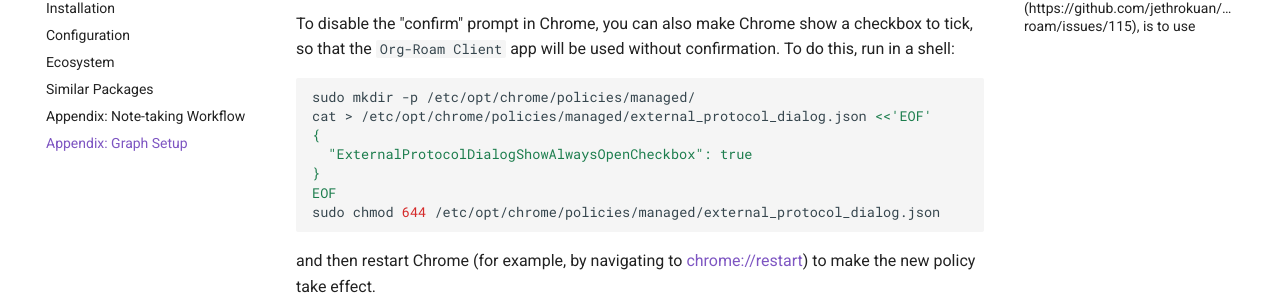
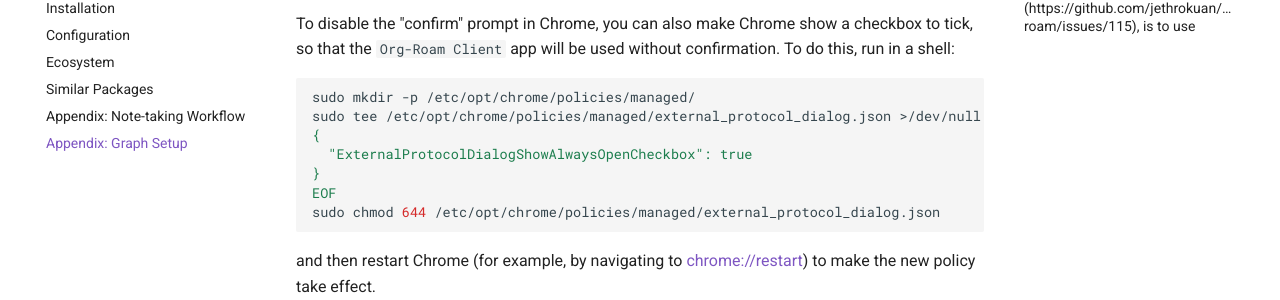
Before and after one commit to org-roam/org-roam, an MkDocs documentation site: the page built from doc/graph_setup.md, in a window 1280 px wide and 900 px high, scrolled down 634 px. Shown: the part 172-472 px from the top of the window. Built offline with MkDocs 1.6.1 and Material for MkDocs 9.7.7, drawn with Linux system fonts in a browser that asks for light colours; comment, search, counter and statistics services are not loaded.

Commit message:
Fix command to write file

````diff
--- a/doc/graph_setup.md
+++ b/doc/graph_setup.md
@@ -44,7 +44,7 @@ without confirmation. To do this, run in a shell:
 
 ```sh
 sudo mkdir -p /etc/opt/chrome/policies/managed/
-cat > /etc/opt/chrome/policies/managed/external_protocol_dialog.json <<'EOF'
+sudo tee /etc/opt/chrome/policies/managed/external_protocol_dialog.json >/dev/null <<'EOF'
 {
   "ExternalProtocolDialogShowAlwaysOpenCheckbox": true
 }
````
